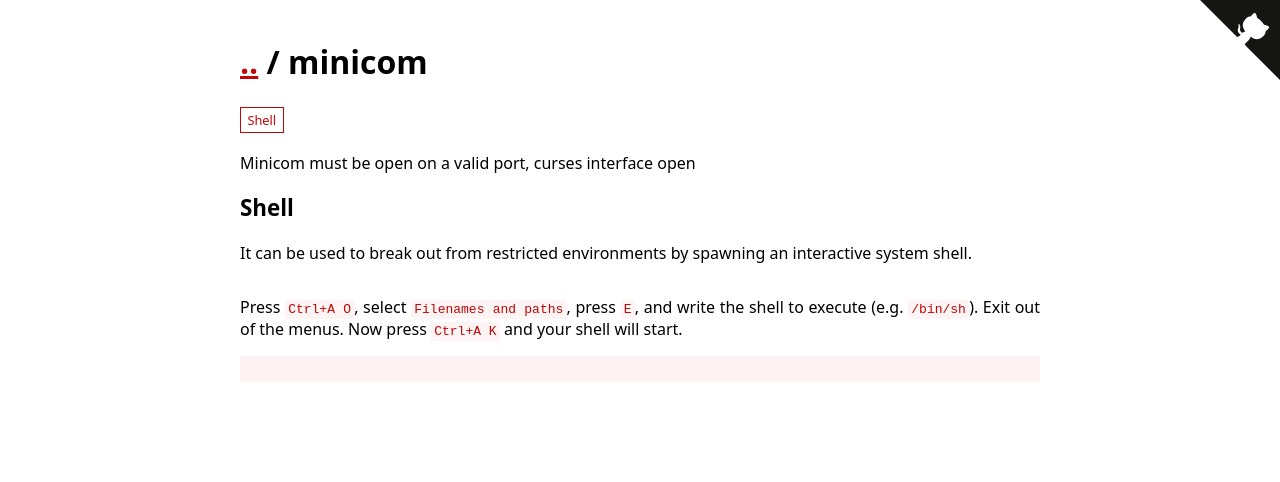
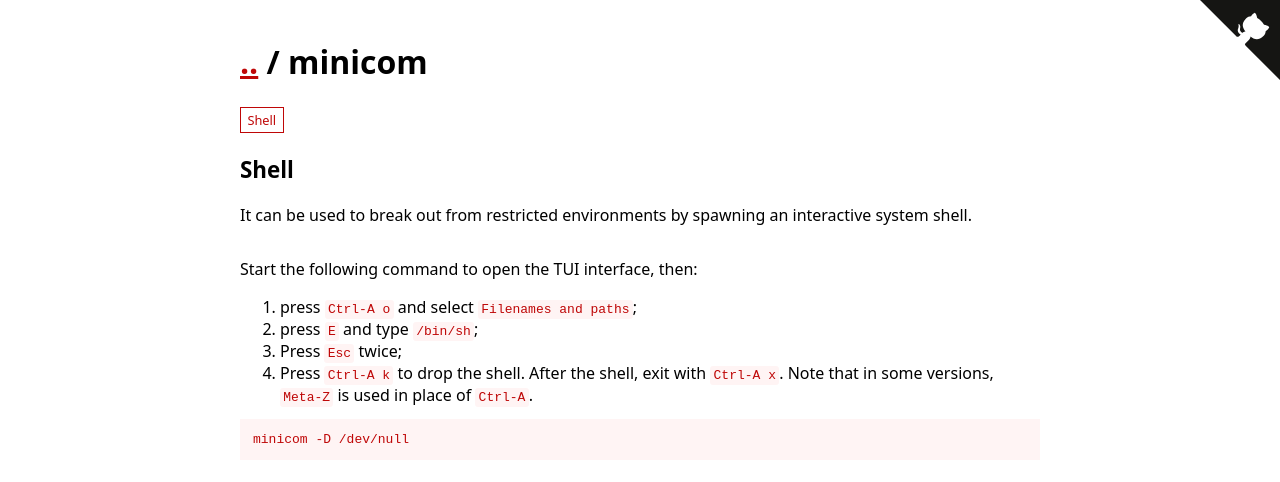
Before and after one commit to GTFOBins/GTFOBins.github.io, a Jekyll site: the page built from _gtfobins/minicom.md, in a window 1280 px wide. Shown: the top 482 px of the page. Built offline with Jekyll 4.4.1, drawn with Linux system fonts in a browser that asks for light colours.

Commit message:
Update minicom.md

```diff
--- a/_gtfobins/minicom.md
+++ b/_gtfobins/minicom.md
@@ -1,8 +1,13 @@
 ---
-description: Minicom must be open on a valid port, curses interface open
 functions:
   shell:
     - description: |
-        Press `Ctrl+A O`, select `Filenames and paths`, press `E`, and write the shell to execute (e.g. `/bin/sh`). Exit out of the menus.
-        Now press `Ctrl+A K` and your shell will start.
+        Start the following command to open the TUI interface, then:
+        1. press `Ctrl-A o` and select `Filenames and paths`;
+        2. press `E` and type `/bin/sh`;
+        3. Press `Esc` twice;
+        4. Press `Ctrl-A k` to drop the shell.
+        After the shell, exit with `Ctrl-A x`. Note that in some versions, `Meta-Z` is used in place of `Ctrl-A`.
+      code: |
+        minicom -D /dev/null
 ---
```
